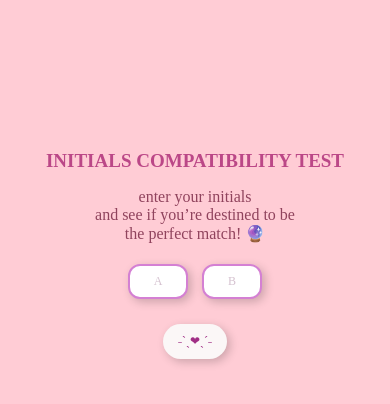
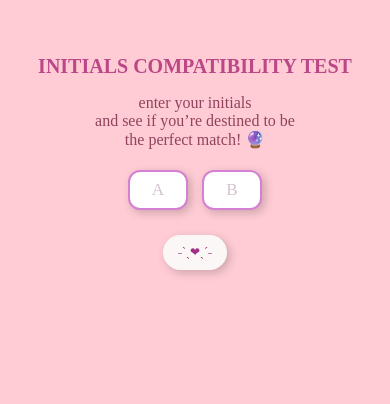
Before and after one commit to leem545/Initials, a plain HTML site: page index.html in a window 390 px wide. Drawn offline with Linux system fonts and the light colour scheme; a web font is replaced by a local one.

Commit message:
Update index.html

```diff
--- a/index.html
+++ b/index.html
@@ -10,7 +10,7 @@
     <style>
         body {
             text-align: center;
-            margin-top: 150px;
+            margin-top:150px;
             background-color: rgba(255, 192, 203, 0.795);
         }
 
@@ -42,8 +42,8 @@
         }
         #charInput1::placeholder,
         #charInput2::placeholder {
-        color: rgba(126, 70, 113, 0.331); /* 기존 색상보다 연한 버전 */
-        font-weight: 400; /* 더 가볍게 */
+        color: rgba(126, 70, 113, 0.331);
+        font-weight: 400;
 }
 
         #submitButton {
@@ -101,21 +101,30 @@
 }
 
 @media (max-width: 600px) {
+
+    body {
+            margin-top:55px;
+        }
+
     h1 {
-        font-size: 19px;
+        font-size: 20px;
     }
+    #result {
 
+        margin-top: 50px;
+
+    }
     #result h2 {
-        font-size: 14px;
+        font-size: 18px;
     }
 
     #result p {
-        font-size: 13px;
+        font-size: 17px;
     }
 
     #charInput1, #charInput2 {
         width: 40px;
-        font-size: 12px;
+        font-size: 17px;
     }
     .break-on-mobile {
     display: block;
```
